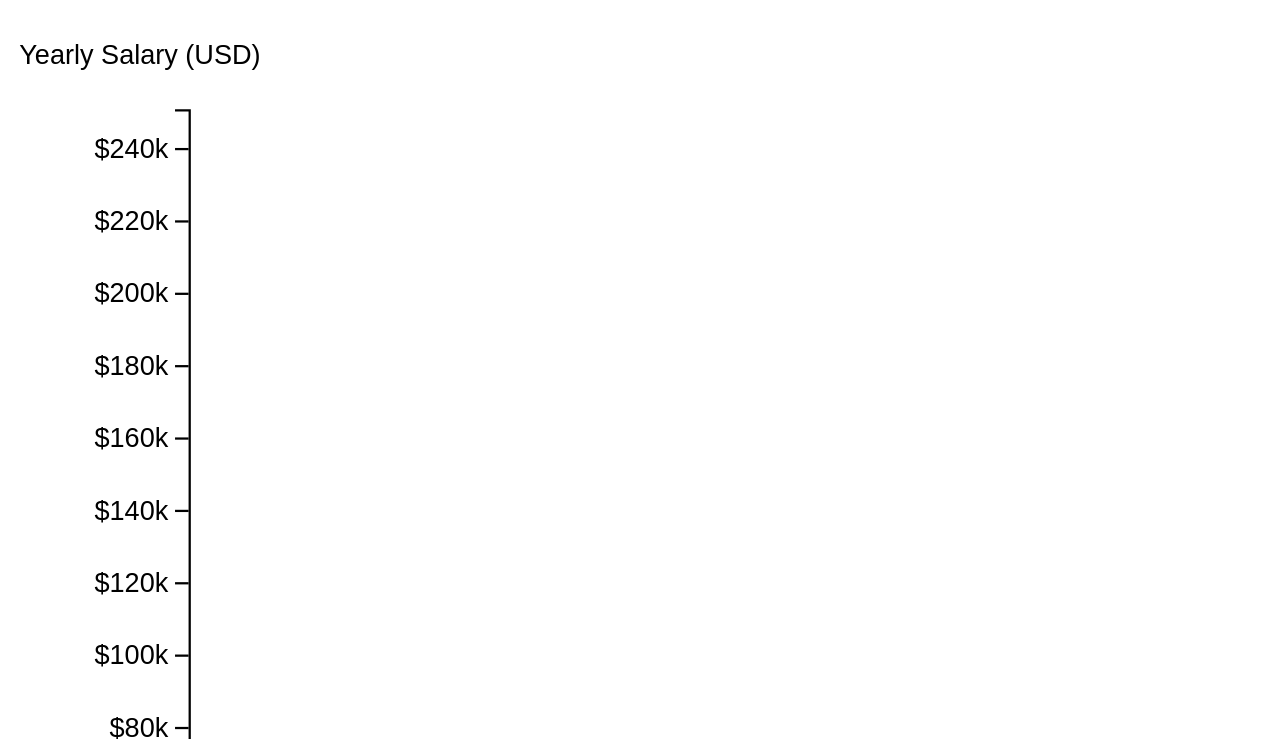
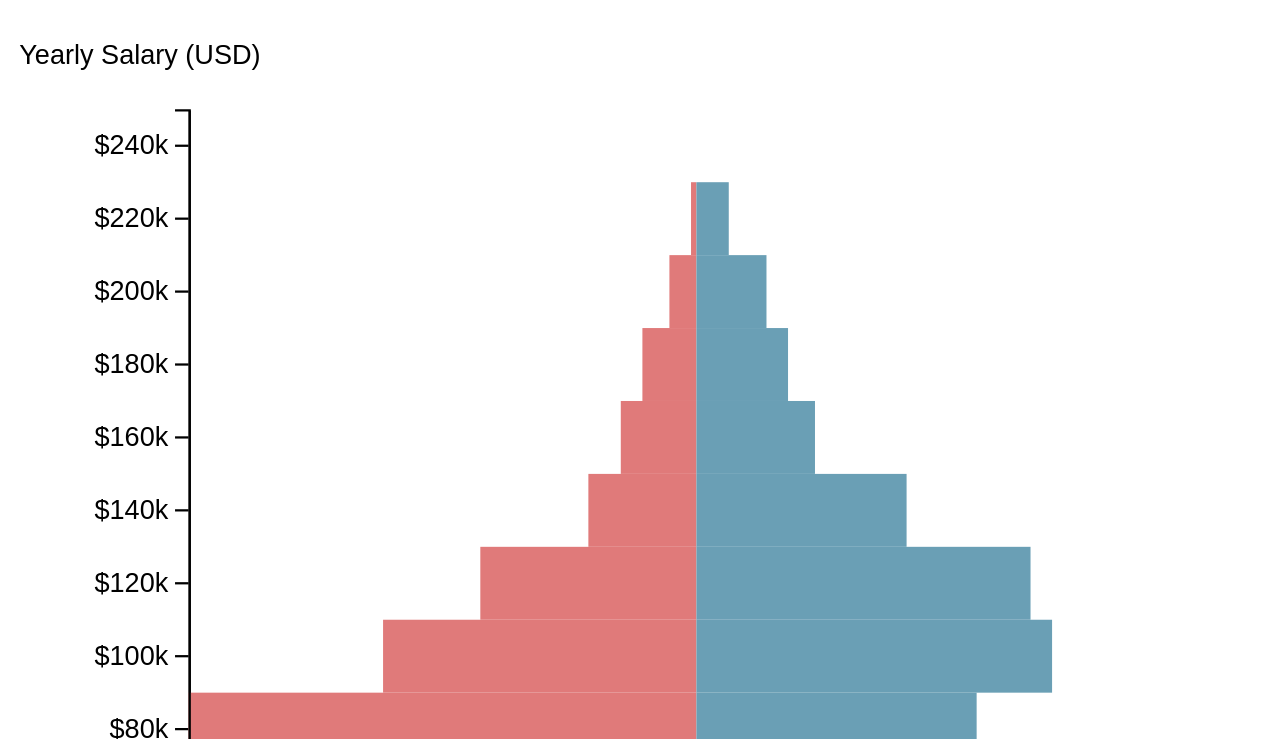
Before and after one commit to isclarke/assignment-5--interactive-data-visualization--hcid-220p--fall-2025, a plain HTML site: page 6.3--pyramid/index.html in a window 1280 px wide. Shown: the part 61-800 px from the top of the page. Drawn offline with nearby package versions, Linux system fonts and the light colour scheme.

Commit message:
make changes

```diff
--- a/6.3--pyramid/main.js
+++ b/6.3--pyramid/main.js
@@ -1,15 +1,21 @@
+function parseSalary(s) {
+    if (!s) return 0;
+    const cleaned = s.replace(/\$/g, ``).replace(/,/g, ``);
+    const parts = cleaned.split(`-`);
+    if (parts.length === 2) {
+        return (+parts[0].trim() + +parts[1].trim()) / 2;
+    } else {
+        return +cleaned.trim();
+    }
+}
+
 const drawSalaryPyramid = (dataset) => {
-
     const spacing = { top: 40, right: 30, bottom: 40, left: 80 };
     const svgWidth = 560;
     const svgHeight = 500;
-
     const chartWidth = svgWidth - spacing.left - spacing.right;
     const chartHeight = svgHeight - spacing.top - spacing.bottom;
 
-    /* ===================== */
-    /*   SVG + CHART GROUP   */
-    /* ===================== */
     const svg = d3.select(`#pyramid`)
         .append(`svg`)
         .attr(`viewBox`, `0 0 ${svgWidth} ${svgHeight}`);
@@ -17,108 +23,89 @@ const drawSalaryPyramid = (dataset) => {
     const chart = svg.append(`g`)
         .attr(`transform`, `translate(${spacing.left}, ${spacing.top})`);
 
-    /* ===================== */
-    /*      DATA SPLIT       */
-    /* ===================== */
     const femaleData = dataset.filter(d => d.gender === `Female`);
     const maleData = dataset.filter(d => d.gender === `Male`);
 
-    /* ===================== */
-    /*        BINNING        */
-    /* ===================== */
+    const thresholds = d3.range(0, 240002, 20000);
+
     const binGenerator = d3.bin()
         .value(d => d.salary)
         .domain([0, 240000])
-        .thresholds(d3.range(0, 240001, 20000));
+        .thresholds(thresholds);
 
     const femaleBins = binGenerator(femaleData);
     const maleBins = binGenerator(maleData);
 
-    /* ===================== */
-    /*        SCALES         */
-    /* ===================== */
-    const maxPercent = 15;
+    femaleBins.forEach(d => d.percent = (d.length / femaleData.length) * 100);
+    maleBins.forEach(d => d.percent = (d.length / maleData.length) * 100);
 
-    const leftScale = d3.scaleLinear()
-        .domain([maxPercent, 0])
-        .range([0, chartWidth / 2]);
+    const maxPercent = d3.max([...femaleBins, ...maleBins], d => d.percent);
 
-    const rightScale = d3.scaleLinear()
+    const xLeft = d3.scaleLinear()
+        .domain([0, maxPercent])
+        .range([chartWidth / 2, 0]);
+
+    const xRight = d3.scaleLinear()
         .domain([0, maxPercent])
         .range([chartWidth / 2, chartWidth]);
 
     const yScale = d3.scaleBand()
         .domain(femaleBins.map(d => d.x0))
-        .range([chartHeight, 0])
-        .padding(0.1);
+        .range([chartHeight, 0]);
 
-    /* ===================== */
-    /*         BARS          */
-    /* ===================== */
-    const barGroup = chart.append(`g`);
+    // Y axis ticks: show bin ranges including 240k
+    chart.append(`g`)
+        .call(
+            d3.axisLeft(yScale)
+                .tickFormat(d => `$${d / 1000}k`)
+                .tickSizeOuter(0)
+        );
 
-    // FEMALE (LEFT)
-    barGroup.selectAll(`.female-bar`)
+    // Female bars (left)
+    chart.selectAll(`.female-bar`)
         .data(femaleBins)
         .join(`rect`)
         .attr(`class`, `female-bar`)
-        .attr(`x`, d =>
-            leftScale((d.length / femaleData.length) * 100)
-        )
+        .attr(`x`, d => xLeft(d.percent))
         .attr(`y`, d => yScale(d.x0))
-        .attr(`width`, d =>
-            chartWidth / 2 -
-            leftScale((d.length / femaleData.length) * 100)
-        )
+        .attr(`width`, d => xLeft(0) - xLeft(d.percent))
         .attr(`height`, yScale.bandwidth());
 
-    // MALE (RIGHT)
-    barGroup.selectAll(`.male-bar`)
+    // Male bars (right)
+    chart.selectAll(`.male-bar`)
         .data(maleBins)
         .join(`rect`)
         .attr(`class`, `male-bar`)
-        .attr(`x`, chartWidth / 2)
+        .attr(`x`, xRight(0))
         .attr(`y`, d => yScale(d.x0))
-        .attr(`width`, d =>
-            rightScale((d.length / maleData.length) * 100) -
-            chartWidth / 2
-        )
+        .attr(`width`, d => xRight(d.percent) - xRight(0))
         .attr(`height`, yScale.bandwidth());
 
-    /* ===================== */
-    /*         AXES          */
-    /* ===================== */
-
-    // LEFT X AXIS
+    // X axes
     chart.append(`g`)
         .attr(`transform`, `translate(0, ${chartHeight})`)
-        .call(
-            d3.axisBottom(leftScale)
-                .tickValues([15, 10, 5, 0])
+        .call(d3.axisBottom(xLeft)
+            .ticks(5)
             .tickFormat(d => `${d}%`)
             .tickSizeOuter(0)
         );
 
-    // RIGHT X AXIS
     chart.append(`g`)
         .attr(`transform`, `translate(0, ${chartHeight})`)
-        .call(
-            d3.axisBottom(rightScale)
-                .tickValues([5, 10, 15])
+        .call(d3.axisBottom(xRight)
+            .ticks(5)
             .tickFormat(d => `${d}%`)
             .tickSizeOuter(0)
         );
 
-    // Y AXIS
     chart.append(`g`)
         .call(
             d3.axisLeft(yScale)
+                .tickValues(12.5)
                 .tickFormat(d => `$${d / 1000}k`)
         );
 
-    /* ===================== */
-    /*        LABELS         */
-    /* ===================== */
+    // Labels
     svg.append(`text`)
         .attr(`x`, spacing.left + chartWidth / 2)
         .attr(`y`, svgHeight - 5)
@@ -131,13 +118,8 @@ const drawSalaryPyramid = (dataset) => {
         .text(`Yearly Salary (USD)`);
 };
 
-/* ===================== */
-/*     LOAD THE DATA     */
-/* ===================== */
+// Load CSV and draw
 d3.csv(`/data/data.csv`, d => ({
     gender: d.gender,
-    salary: +d.salary
-}))
-    .then(data => {
-        drawSalaryPyramid(data);
-    });
+    salary: parseSalary(d.pay_annual_USD)
+})).then(data => drawSalaryPyramid(data));
```
Also changed, not shown: 6.1--binning-data/index.html (+2 -2 lines), 6.1--binning-data/main.js (+46 -7 lines), 6.5--violins/main.js (+42 -42 lines). Lines whose indentation alone changed are shown as unchanged.
